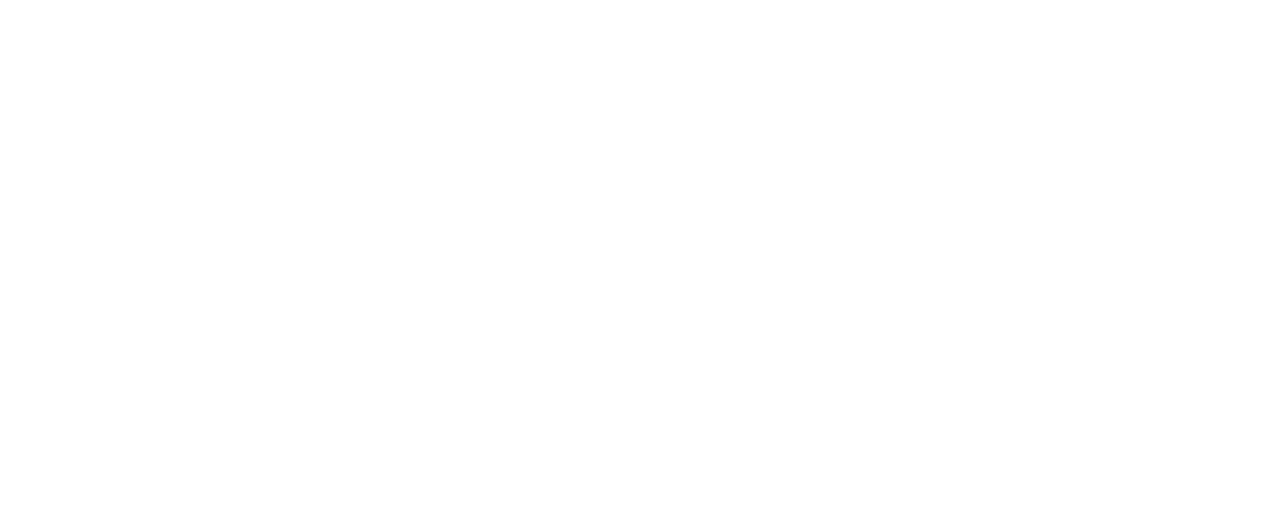
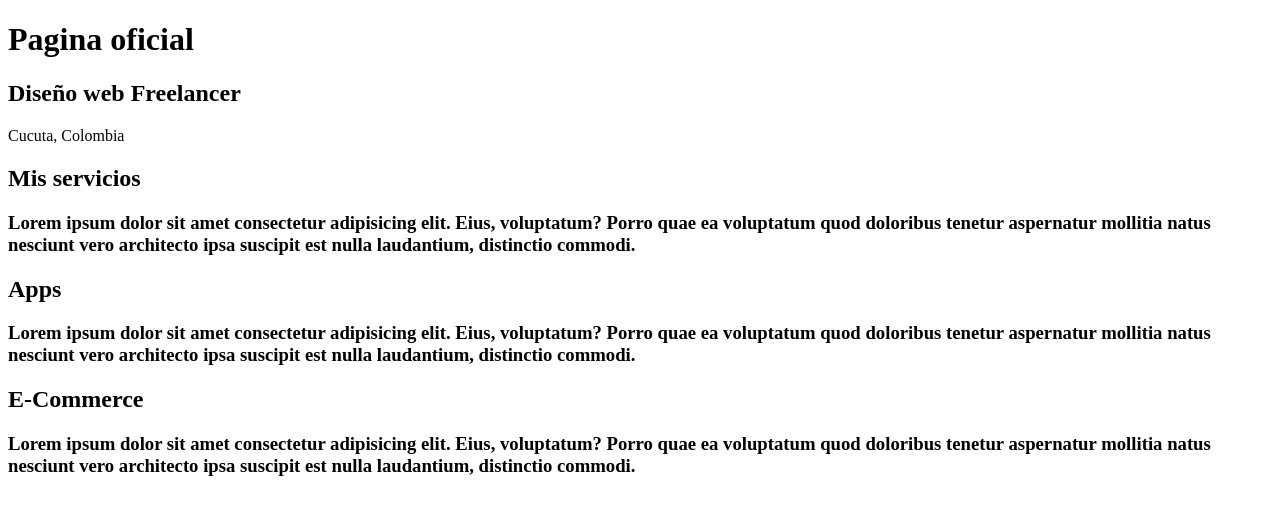
Before and after one commit to jarbirMR/paginacurso, a plain HTML site: page index.html in a window 1280 px wide. Drawn offline with Linux system fonts and the light colour scheme.

Commit message:
se agregan h1,h2,h3 y parrafos

```diff
--- a/index.html
+++ b/index.html
@@ -6,7 +6,30 @@
     <title>Pagina curso</title>
 </head>
 <body>
+    <h1>Pagina oficial</h1>
 
+    <h2>Diseño web Freelancer</h2>
+
+    <p>Cucuta, Colombia</p>
+
+    <h2>Mis servicios</h2>
+
+    <h3>Lorem ipsum dolor sit amet consectetur adipisicing elit. Eius, voluptatum?
+        Porro quae ea voluptatum quod doloribus tenetur aspernatur mollitia natus nesciunt
+        vero architecto ipsa suscipit est nulla laudantium, distinctio commodi.</h3>
+
+        <h2>Apps</h2>
+
+    <h3>Lorem ipsum dolor sit amet consectetur adipisicing elit. Eius, voluptatum?
+        Porro quae ea voluptatum quod doloribus tenetur aspernatur mollitia natus nesciunt
+        vero architecto ipsa suscipit est nulla laudantium, distinctio commodi.</h3>
+
+
+        <h2>E-Commerce</h2>
+
+    <h3>Lorem ipsum dolor sit amet consectetur adipisicing elit. Eius, voluptatum?
+        Porro quae ea voluptatum quod doloribus tenetur aspernatur mollitia natus nesciunt
+        vero architecto ipsa suscipit est nulla laudantium, distinctio commodi.</h3>
 
 </body>
 </html>
```
